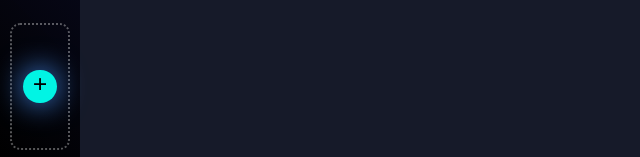
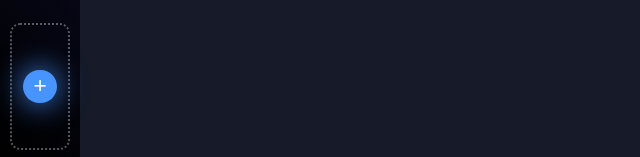
Before and after one commit to CODE-AXION/dark-admin-sidebar, a plain HTML site: page index.html in a window 1280 px wide. Shown: the part 640-797 px from the top of the page, 0-640 px from the left. Drawn offline with Linux system fonts and the light colour scheme.

Commit message:
changed color of the add project

```diff
--- a/style.css
+++ b/style.css
@@ -202,7 +202,7 @@
 
 .add--logo_wrapper{
     border-radius: 50px;
-    background-color: #01f4e4;
+    background-color:  #4894ff;
     box-shadow: 0px 0px 30px #4894ff;
 
     text-align: center;
@@ -212,7 +212,8 @@
 }
 .add--logo{
     text-align: center;
-    font-size: 1.6rem;
+    font-size: 1.5rem;
+    color: #ffff;
     font-weight: bolder;
 }
 
```
